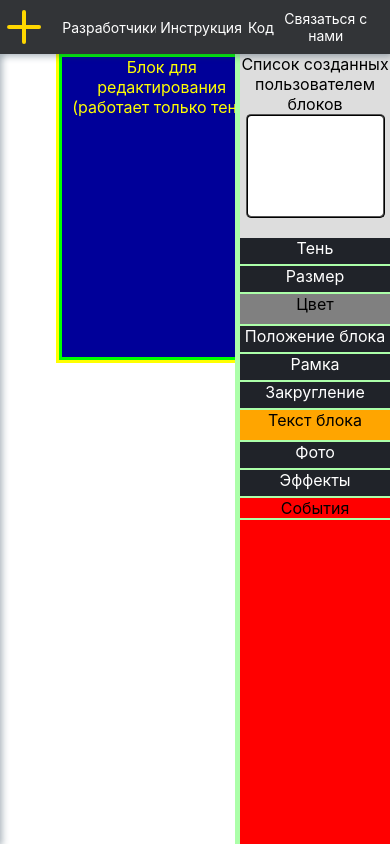
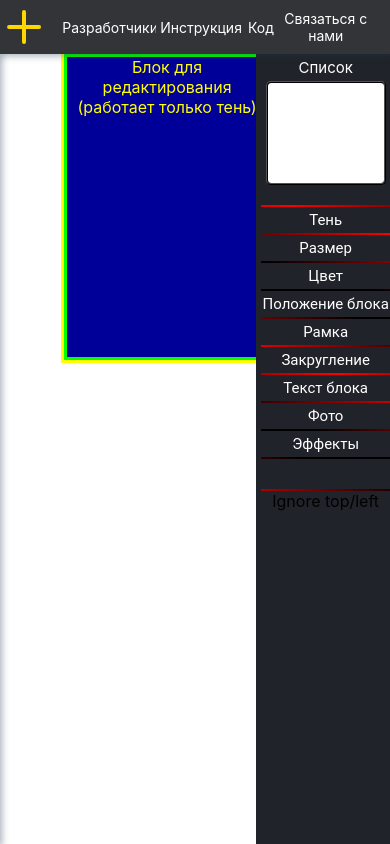
Before and after one commit to Calisthetic/SiteConstrictor, a React (Create React App) app: page / in a window 390 px wide. Built offline with nearby package versions, Linux system fonts and the light colour scheme.

Commit message:
Adaptation

```diff
--- a/src/App.css
+++ b/src/App.css
@@ -11,7 +11,7 @@
   margin-top: 54px;
 }
 .Zabor {
-  background-color: #acffa9;
+  background-color: #202329;
   height: 100%;
 }
 @media (max-width: 5000px) {
@@ -19,13 +19,13 @@
     grid-template-columns: auto 5px 264px;
   }
 }
-@media (max-width: 700px) {
+@media (max-width: 790px) {
   .Main_Container {
-    grid-template-columns: auto 5px 200px;
+    grid-template-columns: auto 5px 33vw;
   }
 }
-@media (max-width: 400px) {
+@media (max-width: 300px) {
   .Main_Container {
-    grid-template-columns: auto 5px 150px;
+    grid-template-columns: auto 5px 100px;
   }
 }
--- a/src/components/AddBlock/AddBlock.js
+++ b/src/components/AddBlock/AddBlock.js
@@ -20,8 +20,13 @@ const AddBlock = () => {
       >
         Usual &lt;div&gt;
       </div>
-      <div className={s.add_element}>Num1</div>
-      <div className={s.add_element}>Num1</div>
+      <div className={s.add_element}>div black 100x100</div>
+      <div className={s.add_element}>oval</div>
+      <div className={s.add_element}>some radius</div>
+      <div className={s.add_element}>random text</div>
+      <div className={s.add_element}>button</div>
+      <div className={s.add_element}></div>
+      <div className={s.add_element}></div>
     </div>
   );
 };
--- a/src/components/AddBlock/AddBlock.module.css
+++ b/src/components/AddBlock/AddBlock.module.css
@@ -15,14 +15,14 @@
 }
 .add_element {
   color: white;
-  text-shadow: 1px -1px 3px rgba(255, 0, 0, 0.5);
   width: 264px;
   padding: 5px 0px;
   cursor: pointer;
-  transition: background 1s ease-out;
+  transition: all 0.75s ease-out;
   background: linear-gradient(to right, #000, #fff);
   background-size: 200% 100%;
 }
 .add_element:hover {
   background-position: 80%;
+  text-shadow: 1px -1px 3px rgba(0, 0, 0, 0.8);
 }
--- a/src/components/EditBlock/EditBlock.js
+++ b/src/components/EditBlock/EditBlock.js
@@ -3,14 +3,15 @@ import s from "./EditBlock.module.css";
 import React from "react";
 import EditShasows from "./EditPanels/EditShasows";
 import EditSize from "./EditPanels/EditSize";
-import EditColor from "./EditPanels/EditColor/EditColor";
+import EditColor from "./EditPanels/EditColor";
 import EditPosition from "./EditPanels/EditPosition";
 import EditBorder from "./EditPanels/EditBorder";
 import EditRadius from "./EditPanels/EditRadius";
-import EditText from "./EditPanels/EditText/EditText";
+import EditText from "./EditPanels/EditText";
 import EditImage from "./EditPanels/EditImage";
 import EditEffects from "./EditPanels/EditEffects";
 import Barrier from "./Barrier.js";
+import StyleCodes from "./StyleCodes";
 
 // ! CSS: appearance
 
@@ -31,10 +32,12 @@ export let OpenEditors = {
 const EditBlock = () => {
   return (
     <div className={s.background}>
+      <div className={s.editors}>
         <div className={s.blocks_list}>
-        <div>Список созданных пользователем блоков</div>
+          <div className={s.edit_btn}>Список</div>
           <div className={s.list}></div>
         </div>
+        <Barrier />
         <EditShasows />
         <Barrier />
         <EditSize />
@@ -53,8 +56,10 @@ const EditBlock = () => {
         <Barrier />
         <EditEffects />
         <Barrier />
-      <div>События</div>
+        <StyleCodes />
         <Barrier />
+      </div>
+      <div className={s.style_list}>Ignore top/left</div>
     </div>
   );
 };
--- a/src/components/EditBlock/EditBlock.module.css
+++ b/src/components/EditBlock/EditBlock.module.css
@@ -1,21 +1,47 @@
 /* Задний фон */
 
 .background {
-  background-color: red;
+  /* background: repeating-linear-gradient(15deg, red 0px, #202329 60px, #202329 90px, red 150px); */
+  background: repeating-linear-gradient(15deg, red 0px, #000 60px, #000 90px, red 150px);
+  background-size: 100% 1000%;
   min-height: calc(100vh - 54px);
   height: 50vh;
   overflow-y: scroll;
+  animation: moving 2400s linear infinite;
+  display: grid;
+  grid-template-rows: min-content auto;
+  grid-template-columns: 100%;
+}
+@keyframes moving {
+  0% {
+    background-position-y: 0%;
+  }
+  100% {
+    background-position-y: 900%;
+  }
 }
 .background::-webkit-scrollbar {
-  background-color: #acffa9;
+  background-color: #202329;
   width: 10px;
 }
-.background::-webkit-scrollbar-button {
-  background-color: #acffa9;
+.background::-webkit-scrollbar-button { /* Кнопки сверху/снизу */
+  background-color: #202329;
+  height: 0px;
 }
-.background::-webkit-scrollbar-thumb {
-  background-color: black;
-  border-radius: 50%;
+.background::-webkit-scrollbar-thumb { /* Движок */
+  background: linear-gradient(90deg, #f00, #f13);
+  border-radius: 10px;
+}
+.background::-webkit-scrollbar-track-piece {  /* Задний фон */
+  background-color: #202329;
+}
+.editors {
+  width: 100%;
+}
+.style_list {
+  background-color: #202329;
+  min-height: 300px;
+  width: 100%;
 }
 
 /* Список блоков */
@@ -24,7 +50,7 @@
   width: 100%;
   height: auto;
   padding-bottom: 20px;
-  background-color: #ddd;
+  background-color: #202329;
   display: flex;
   flex-direction: column;
   align-items: center;
@@ -37,30 +63,36 @@
   background-color: white;
 }
 
-/* /////// */
+/* Barrier */
 
 .barrier {
   width: 100%;
   height: 2px;
   background-color: #acffa9;
-  /* background-color: #36393e; */
+  opacity: 0;
 }
 
 /* //////// */
 
 .edit_prew {
+  font-family: Roboto, sans-serif;
+  opacity: 1;
   height: auto;
   width: 100%;
   background-color: #202329;
   color: white;
   /* background-color: #acffa9; */
   overflow: hidden;
-  transition: ease 1.5s;
+  transition: ease 0.25s;
 }
 .edit_btn {
+  display: flex;
+  align-items: center;
+  justify-content: center;
   cursor: pointer;
-  height: 26px;
-  transition: ease 1.5s;
+  padding: 4px 0px;
+  transition: ease 0.25s;
+  color: white;
 }
 .title {
   font-size: 16px;
@@ -107,3 +139,172 @@
 .SouthEast {
   padding-top: 5px;
 }
+
+/* Text */
+.style_button {
+  height: 20px;
+  width: 20px;
+  cursor: pointer;
+}
+.underline {
+  text-decoration: underline;
+}
+.line_through {
+  text-decoration: line-through;
+}
+.overline {
+  text-decoration: overline;
+}
+.clear {
+  text-decoration: none;
+}
+.style_button div {
+  pointer-events: none;
+}
+.text_area {
+  height: 80px;
+  width: 200px;
+}
+.icon {
+  cursor: pointer;
+}
+
+/* EditColor */
+
+.edit_color {
+  display: flex;
+  flex-direction: row;
+  height: auto;
+  width: 100%;
+  justify-content: center;
+  background-color: orange;
+}
+.container_gradient {
+  display: flex;
+  flex-direction: row;
+  justify-content: center;
+  align-items: center;
+}
+.gradient_example {
+  height: 54px;
+  width: 120px;
+  background: linear-gradient(to right, #ffffff 0%, #000000 100%);
+  margin-right: 3px;
+}
+.edit_gradient {
+  display: flex;
+  flex-direction: column;
+}
+.table_container {
+  display: flex;
+  flex-direction: row;
+  justify-content: center;
+  gap: 5px;
+}
+.table_column {
+  display: flex;
+  flex-direction: column;
+  gap: 5px;
+}
+.edit_direction {
+  height: 22px;
+  width: 50px;
+  border: 2px solid black;
+  border-radius: 5px;
+  cursor: pointer;
+  display: flex;
+  align-items: center;
+  justify-content: center;
+}
+.arrow_background,
+.arrow_background45,
+.arrow_background90,
+.arrow_background135,
+.arrow_background180,
+.arrow_background225,
+.arrow_background270,
+.arrow_background315 {
+  height: 14px;
+  width: 14px;
+  position: relative;
+  pointer-events: none;
+}
+.arrow_background45 {
+  transform: rotate(45deg);
+}
+.arrow_background90 {
+  transform: rotate(90deg);
+}
+.arrow_background135 {
+  transform: rotate(135deg);
+}
+.arrow_background180 {
+  transform: rotate(180deg);
+}
+.arrow_background225 {
+  transform: rotate(225deg);
+}
+.arrow_background270 {
+  transform: rotate(270deg);
+}
+.arrow_background315 {
+  transform: rotate(315deg);
+}
+.arrow_part1, .arrow_part2 {
+  position: absolute;
+  border-radius: 3px;
+  background-color: aqua;
+  pointer-events: none;
+}
+.arrow_part1 {
+  height: 14px;
+  width: 4px;
+}
+.arrow_part2 {
+  height: 4px;
+  width: 14px;
+}
+.circle_background {
+  height: 16px;
+  width: 16px;
+  border-radius: 50%;
+  background: radial-gradient(rgba(0, 0, 0, 0), aqua);
+  pointer-events: none;
+}
+
+/* StylesBox */
+
+.box_background {
+  width: 100%;
+  min-height: 30px;
+  height: auto;
+  background-color: #202329;
+}
+
+/* *Adaptivnost' */
+
+@media (max-width: 5000px) {
+  .edit_btn {
+    font-size: 18px;
+  }
+}
+@media (max-width: 550px) {
+  .edit_btn {
+    font-size: 17px;
+  }
+}
+@media (max-width: 550px) {
+  .edit_btn {
+    font-size: 16px;
+  }
+}
+@media (max-width: 450px) {
+  .edit_btn {
+    font-size: 15px;
+  }
+}
+@media (max-width: 300px) {
+  .edit_btn {
+    font-size: 14px;
+  }
+}
--- a/src/components/EditBlock/EditPanels/EditColor/EditColor.js
+++ b/src/components/EditBlock/EditPanels/EditColor.js
@@ -1,7 +1,7 @@
 import React, { useRef } from "react";
-import s from "./EditColor.module.css";
-import { OpenEditors } from "../../EditBlock.js";
-import { SelectedElem } from "../../EditBlock.js";
+import s from "../EditBlock.module.css";
+import { OpenEditors } from "../EditBlock.js";
+import { SelectedElem } from "../EditBlock.js";
 
 export default function EditColor() {
   function EditColorOpen() {
--- a/src/components/EditBlock/EditPanels/EditColor/EditColor.module.css
+++ /dev/null
@@ -1,141 +0,0 @@
-.edit_prew {
-  height: auto;
-  width: 100%;
-  background-color: grey;
-  overflow: hidden;
-  transition: ease 1.5s;
-}
-.edit_btn {
-  cursor: pointer;
-  height: 30px;
-  transition: ease 1.5s;
-}
-.title {
-  font-size: 16px;
-}
-.container {
-  display: flex;
-  flex-direction: row;
-  justify-content: center;
-}
-.range {
-  width: 70%;
-}
-.text {
-  font-size: 12px;
-  text-align: center;
-  width: 30px;
-}
-.detector {
-  height: 0px;
-  transition: all ease 0.5s;
-  opacity: 0;
-}
-
-/* EditColor */
-
-.edit_color {
-  display: flex;
-  flex-direction: row;
-  height: auto;
-  width: 100%;
-  justify-content: center;
-  background-color: orange;
-}
-.container_gradient {
-  display: flex;
-  flex-direction: row;
-  justify-content: center;
-  align-items: center;
-}
-.gradient_example {
-  height: 54px;
-  width: 120px;
-  background: linear-gradient(to right, #ffffff 0%, #000000 100%);
-  margin-right: 3px;
-}
-.edit_gradient {
-  display: flex;
-  flex-direction: column;
-}
-.table_container {
-  display: flex;
-  flex-direction: row;
-  justify-content: center;
-  gap: 5px;
-}
-.table_column {
-  display: flex;
-  flex-direction: column;
-  gap: 5px;
-}
-.edit_direction {
-  height: 22px;
-  width: 50px;
-  border: 2px solid black;
-  border-radius: 5px;
-  cursor: pointer;
-  display: flex;
-  align-items: center;
-  justify-content: center;
-}
-.arrow_background,
-.arrow_background45,
-.arrow_background90,
-.arrow_background135,
-.arrow_background180,
-.arrow_background225,
-.arrow_background270,
-.arrow_background315 {
-  height: 14px;
-  width: 14px;
-  position: relative;
-  pointer-events: none;
-}
-.arrow_background45 {
-  height: 14px;
-  width: 14px;
-  position: relative;
-  transform: rotate(45deg);
-}
-.arrow_background90 {
-  transform: rotate(90deg);
-}
-.arrow_background135 {
-  transform: rotate(135deg);
-}
-.arrow_background180 {
-  transform: rotate(180deg);
-}
-.arrow_background225 {
-  transform: rotate(225deg);
-}
-.arrow_background270 {
-  transform: rotate(270deg);
-}
-.arrow_background315 {
-  transform: rotate(315deg);
-}
-.arrow_part1 {
-  position: absolute;
-  border-radius: 3px;
-  background-color: aqua;
-  height: 14px;
-  width: 4px;
-  pointer-events: none;
-}
-.arrow_part2 {
-  position: absolute;
-  border-radius: 3px;
-  background-color: aqua;
-  height: 4px;
-  width: 14px;
-  pointer-events: none;
-}
-.circle_background {
-  height: 16px;
-  width: 16px;
-  border-radius: 50%;
-  background: radial-gradient(rgba(0, 0, 0, 0), aqua);
-  pointer-events: none;
-}
--- a/src/components/EditBlock/EditPanels/EditEffects.js
+++ b/src/components/EditBlock/EditPanels/EditEffects.js
@@ -87,6 +87,9 @@ const EditEffects = () => {
           <select defaultValue="linear">
             <option value="linear">linear</option>
             <option value="ease">ease</option>
+            <option value="ease-in">ease-in</option>
+            <option value="ease-out">ease-out</option>
+            <option value="ease-in-out  ">ease-in-out</option>
           </select>
         </div>
       </div>
--- a/src/components/EditBlock/EditPanels/EditText/EditText.module.css
+++ /dev/null
@@ -1,63 +0,0 @@
-.edit_prew {
-  height: auto;
-  width: 100%;
-  background-color: orange;
-  overflow: hidden;
-  transition: ease 1.5s;
-}
-.edit_btn {
-  cursor: pointer;
-  height: 30px;
-  transition: ease 1.5s;
-}
-.title {
-  font-size: 16px;
-}
-.container {
-  display: flex;
-  flex-direction: row;
-  justify-content: center;
-}
-.range {
-  width: 70%;
-}
-.text {
-  font-size: 12px;
-  text-align: center;
-  width: 30px;
-}
-.detector {
-  height: 0px;
-  transition: all ease 0.5s;
-  opacity: 0;
-}
-
-/* ///////// */
-
-.style_button {
-  height: 20px;
-  width: 20px;
-  cursor: pointer;
-}
-.underline {
-  text-decoration: underline;
-}
-.line_through {
-  text-decoration: line-through;
-}
-.overline {
-  text-decoration: overline;
-}
-.clear {
-  text-decoration: none;
-}
-.style_button div {
-  pointer-events: none;
-}
-.text_area {
-  height: 80px;
-  width: 200px;
-}
-.icon {
-  cursor: pointer;
-}
--- /dev/null
+++ b/src/components/EditBlock/StyleCodes.js
@@ -0,0 +1,11 @@
+import s from "./EditBlock.module.css";
+
+const StyleCodes = () => {
+  return (
+    <div className={s.box_background}>
+        <div className={s.box}></div>
+    </div>
+  );
+};
+
+export default StyleCodes;
--- a/src/components/Header/Header.module.css
+++ b/src/components/Header/Header.module.css
@@ -66,7 +66,6 @@
   display: none;
   position: absolute;
   background-color: #f9f9f9;
-  min-width: 160px;
   box-shadow: 0px 8px 16px 0px rgba(0, 0, 0, 0.2);
   z-index: 1;
 }
@@ -161,7 +160,10 @@
     gap: 10px;
   }
   .dropdown {
-    font-size: 19px;
+    font-size: 18px;
+  }
+  .dropdowncontent a {
+    padding: 8px 14px;
   }
 }
 @media (max-width: 700px) {
@@ -173,7 +175,10 @@
     gap: 5px;
   }
   .dropdown {
-    font-size: 18px;
+    font-size: 16px;
+  }
+  .dropdowncontent a {
+    padding: 8px 12px;
   }
 }
 @media (max-width: 600px) {
@@ -190,9 +195,6 @@
     height: 38px;
     width: 38px;
   }
-  .dropdown {
-    font-size: 1887px;
-  }
 }
 @media (max-width: 550px) {
   .btn {
@@ -205,14 +207,11 @@
     height: 36px;
     width: 36px;
   }
-  .dropdown {
-    font-size: 18px;
-  }
 }
 @media (max-width: 500px) {
   .btn {
     font-size: 17px;
-    padding: 2px 2px;
+    padding: 6px 2px;
   }
   .add_block {
     left: 8px;
@@ -221,34 +220,47 @@
     width: 34px;
   }
   .dropdown {
-    font-size: 17px;
+    font-size: 15px;
+  }
+  .dropdowncontent a {
+    padding: 7px 11px;
   }
 }
 @media (max-width: 450px) {
   .btn {
     font-size: 15px;
-    padding: 2px 2px;
+    padding: 6px 2px;
   }
   .add_block {
     left: 7px;
   }
   .dropdown {
-    font-size: 15px;
+    font-size: 14px;
+  }
+  .dropdowncontent a {
+    padding: 6px 10px;
   }
 }
 @media (max-width: 400px) {
   .btn {
     font-size: 14px;
-    padding: 2px 2px;
+    padding: 6px 2px;
     max-width: 92px;
+  }
+  .dropdown {
+    font-size: 13px;
+  }
+  .dropdowncontent a {
+    padding: 6px 9px;
   }
 }
 @media (max-width: 350px) {
   .btn {
     font-size: 12px;
-    padding: 1px 1px;
+    padding: 6px 1px;
+    max-width: 79px;
   }
   .dropdown {
-    font-size: 12px;
+    font-size: 11px;
   }
 }
```
Also changed, not shown: src/components/EditBlock/EditPanels/EditText.js (renamed from src/components/EditBlock/EditPanels/EditText/EditText.js, +8 -8 lines). Lines whose indentation alone changed are shown as unchanged.
